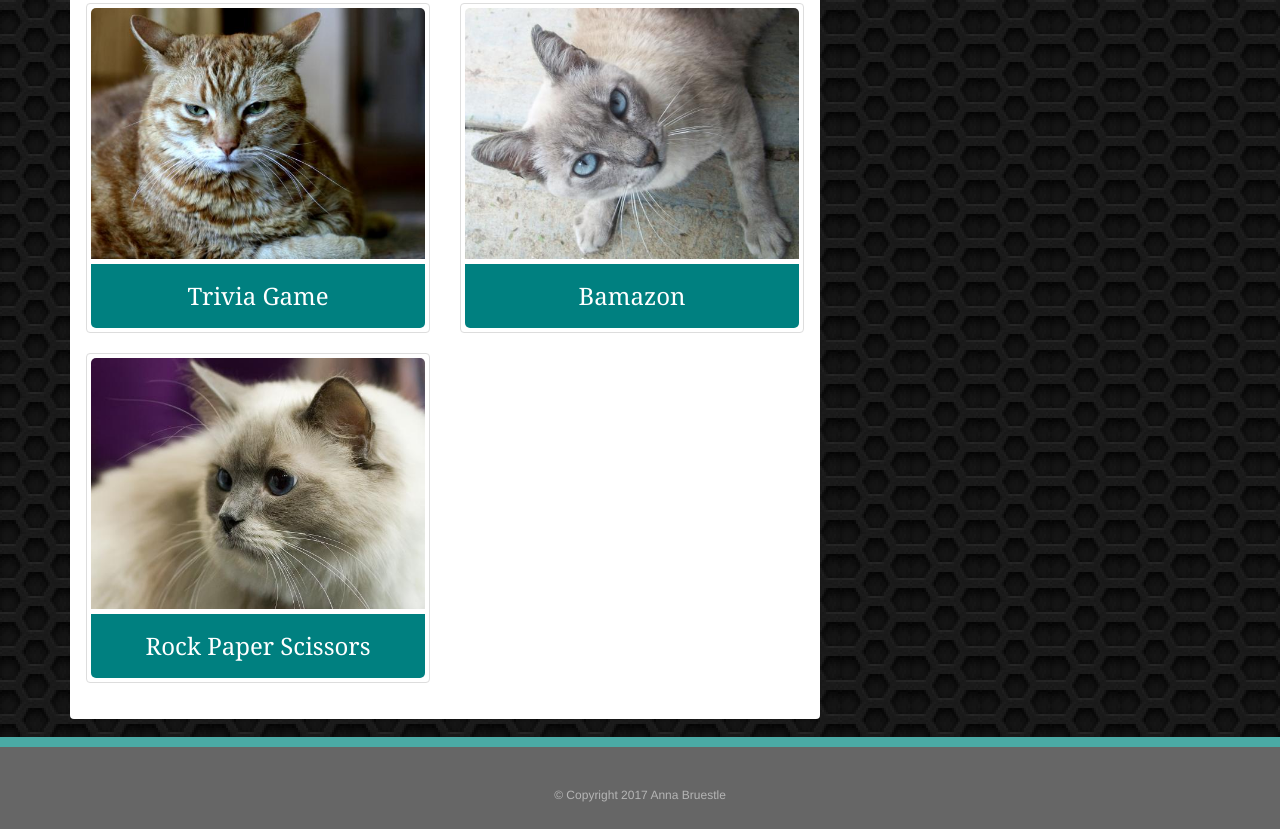
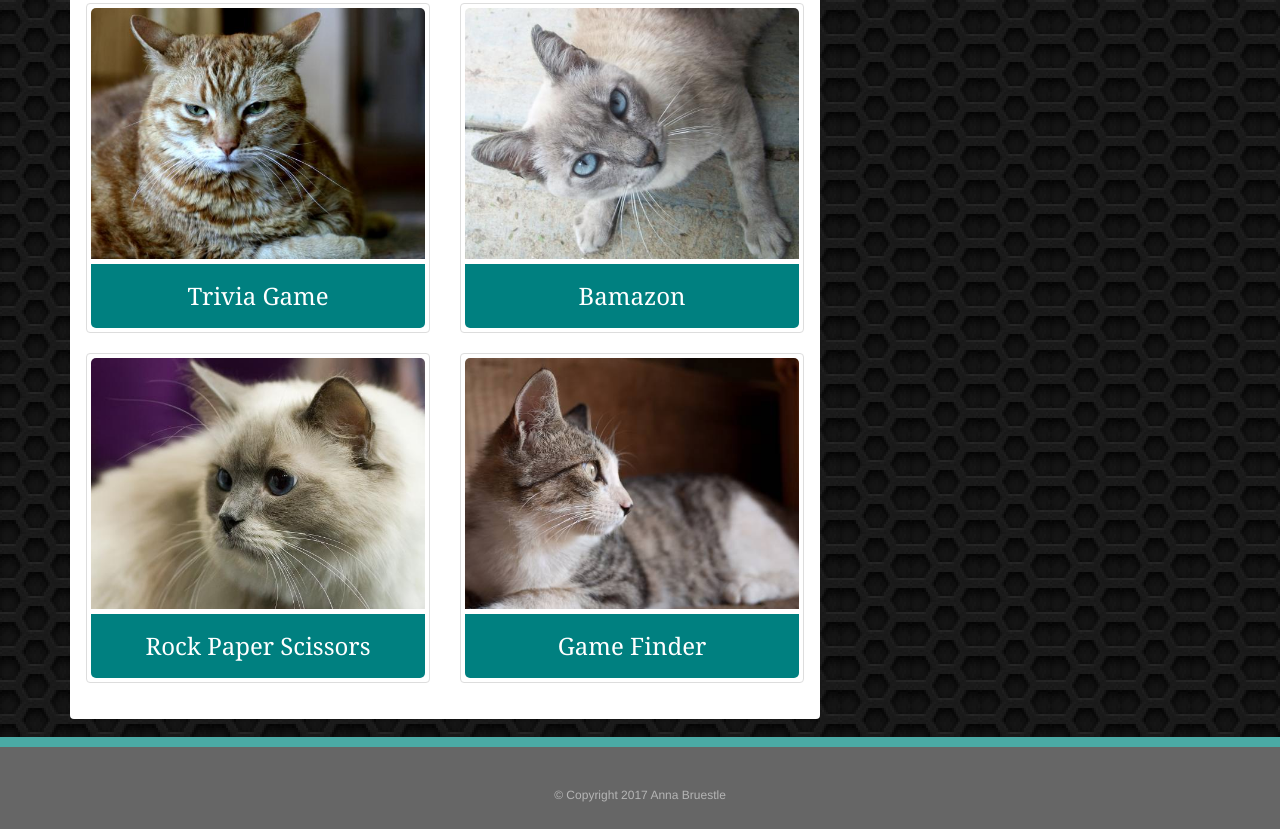
Before and after one commit to abruestle/Bootstrap-Portfolio, a plain HTML site: page portfolio.html in a window 1280 px wide. Shown: the part 544-1373 px from the top of the page. Drawn offline with nearby package versions, Linux system fonts and the light colour scheme.

Commit message:
added Game Finder to Portfolio

```diff
--- a/portfolio.html
+++ b/portfolio.html
@@ -95,6 +95,16 @@
                     </a>
                   </div>
                 </div>
+                <div class="col-md-6">
+                  <div class="thumbnail text-center">
+                    <a href="https://github.com/abruestle/GameFinder" target="_blank">
+                      <img class="img-responsive" src="./assets/images/Image12.png" alt="game finder">
+                      <div class="caption">
+                        <h3>Game Finder</h3>
+                      </div>
+                    </a>
+                  </div>
+                </div>
               </div>
             </div>
           </div>
```
Also changed, not shown: assets/images/Image12.png (added).
